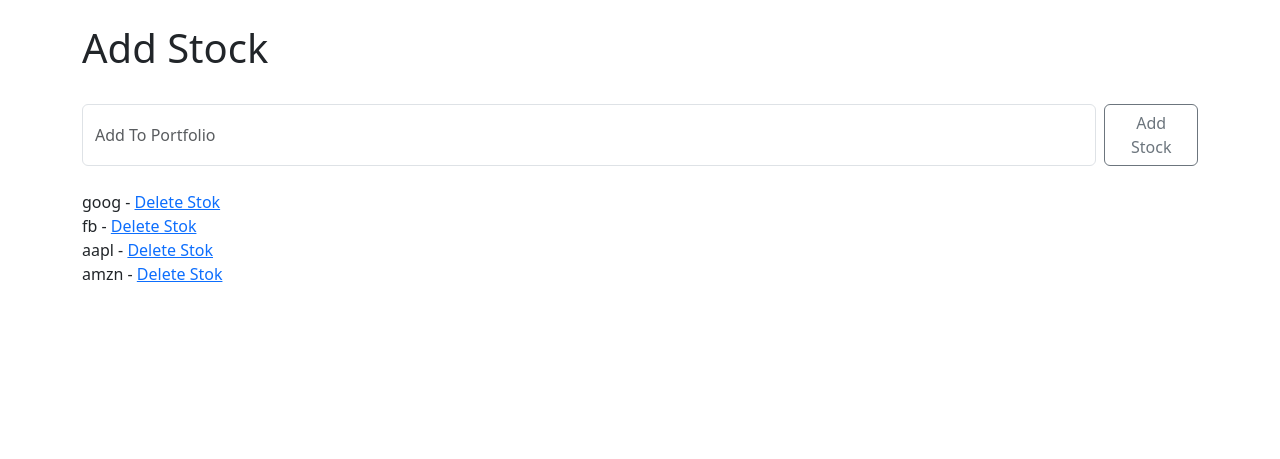
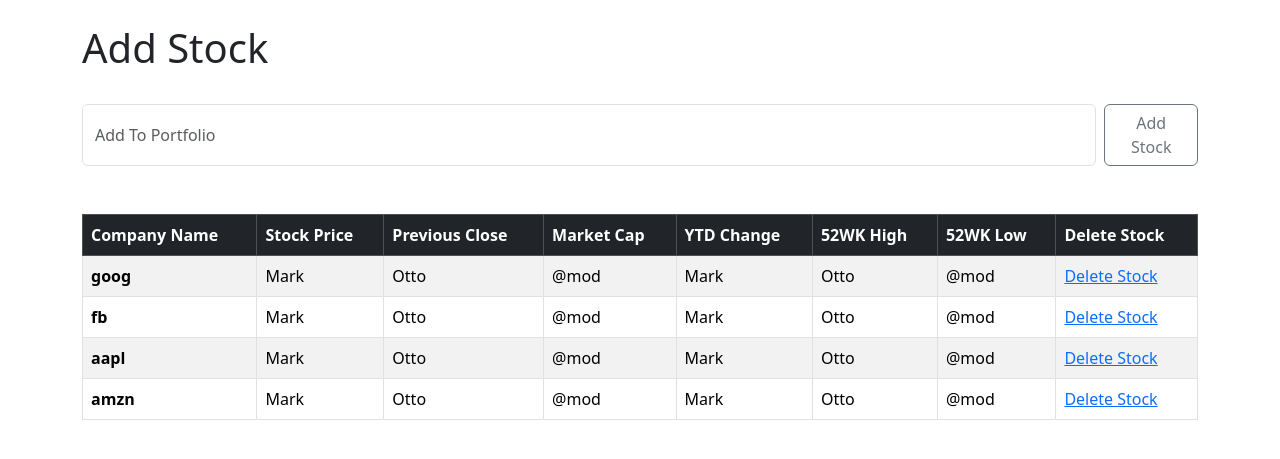
Before and after one commit to JozCrzBrgn/Stock-Market-App, a Django app: page /add_stock/ in a window 1280 px wide. Shown: the part 78-537 px from the top of the page. Run offline with Django 5.2, Linux system fonts and the light colour scheme; data comes from the database, SQL or seed files in the repository; both versions use the stored data as it was after the commit.

Commit message:
Se crea tabla en "add_stock.html"

```diff
--- a/quotes/templates/add_stock.html
+++ b/quotes/templates/add_stock.html
@@ -11,10 +11,36 @@
     <button class="btn btn-outline-secondary" type="submit">Add Stock</button>
 </form>
 <br/>
+<br/>
 
-{% for item in  ticker %}
-    {{ item }} - <a href="{% url 'delete' item.id %}">Delete Stok</a>
-    <br/>
-{% endfor %}
+
+<table class="table table-striped table-bordered table-hover">
+    <thead class="table-dark">
+        <tr>
+            <th scope="col">Company Name</th>
+            <th scope="col">Stock Price</th>
+            <th scope="col">Previous Close</th>
+            <th scope="col">Market Cap</th>
+            <th scope="col">YTD Change</th>
+            <th scope="col">52WK High</th>
+            <th scope="col">52WK Low</th>
+            <th scope="col">Delete Stock</th>
+        </tr>
+    </thead>
+    <tbody>
+        {% for item in  ticker %}
+        <tr>
+            <th scope="row">{{ item }}</th>
+            <td>Mark</th>
+            <td>Otto</th>
+            <td>@mod</th>
+            <td>Mark</th>
+            <td>Otto</th>
+            <td>@mod</th>
+            <td><a href="{% url 'delete' item.id %}">Delete Stock</a></th>
+        </tr>
+        {% endfor %}
+    </tbody>
+</table>
 
 {% endblock  %}
```
Also changed, not shown: db.sqlite3.
